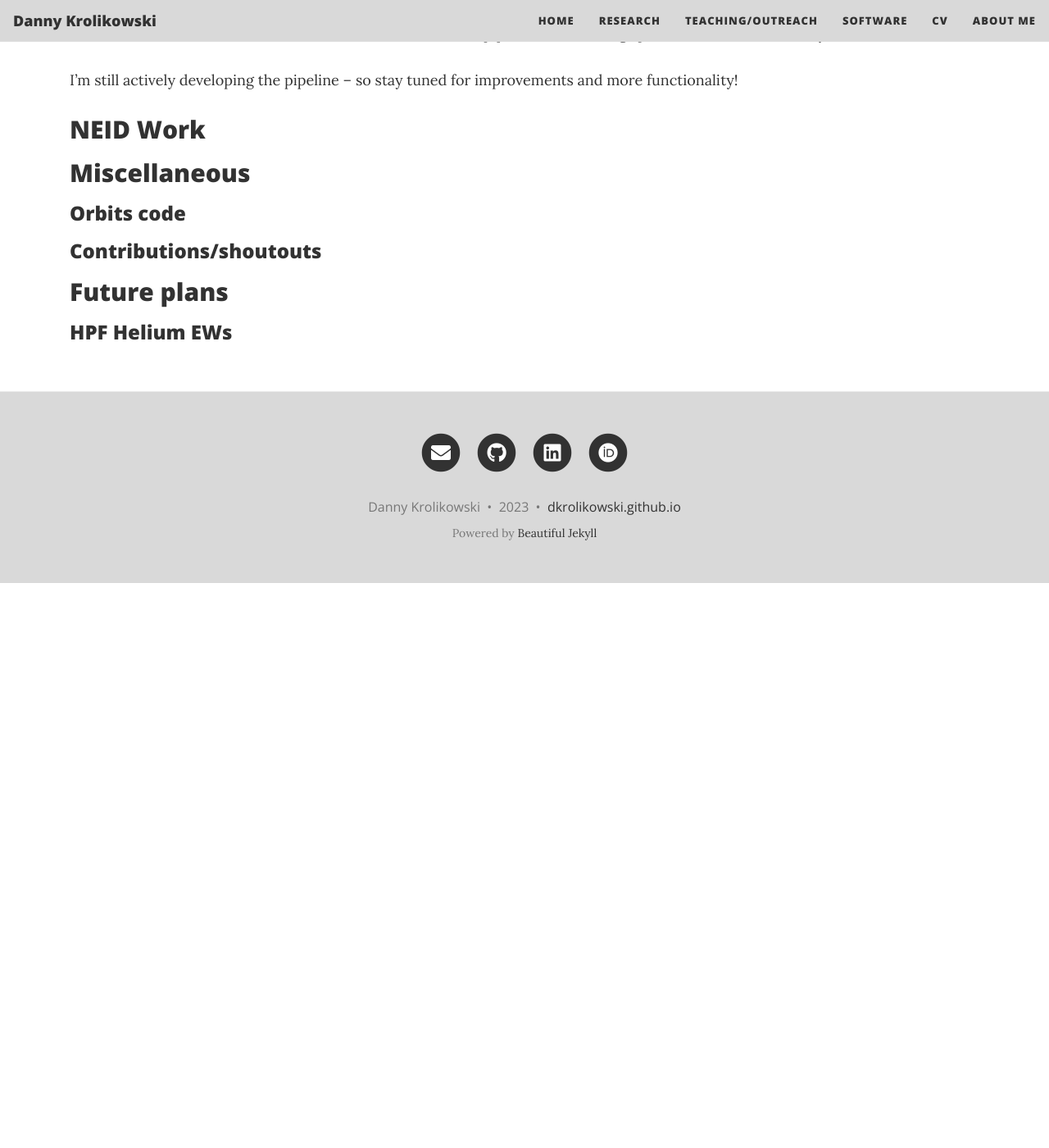
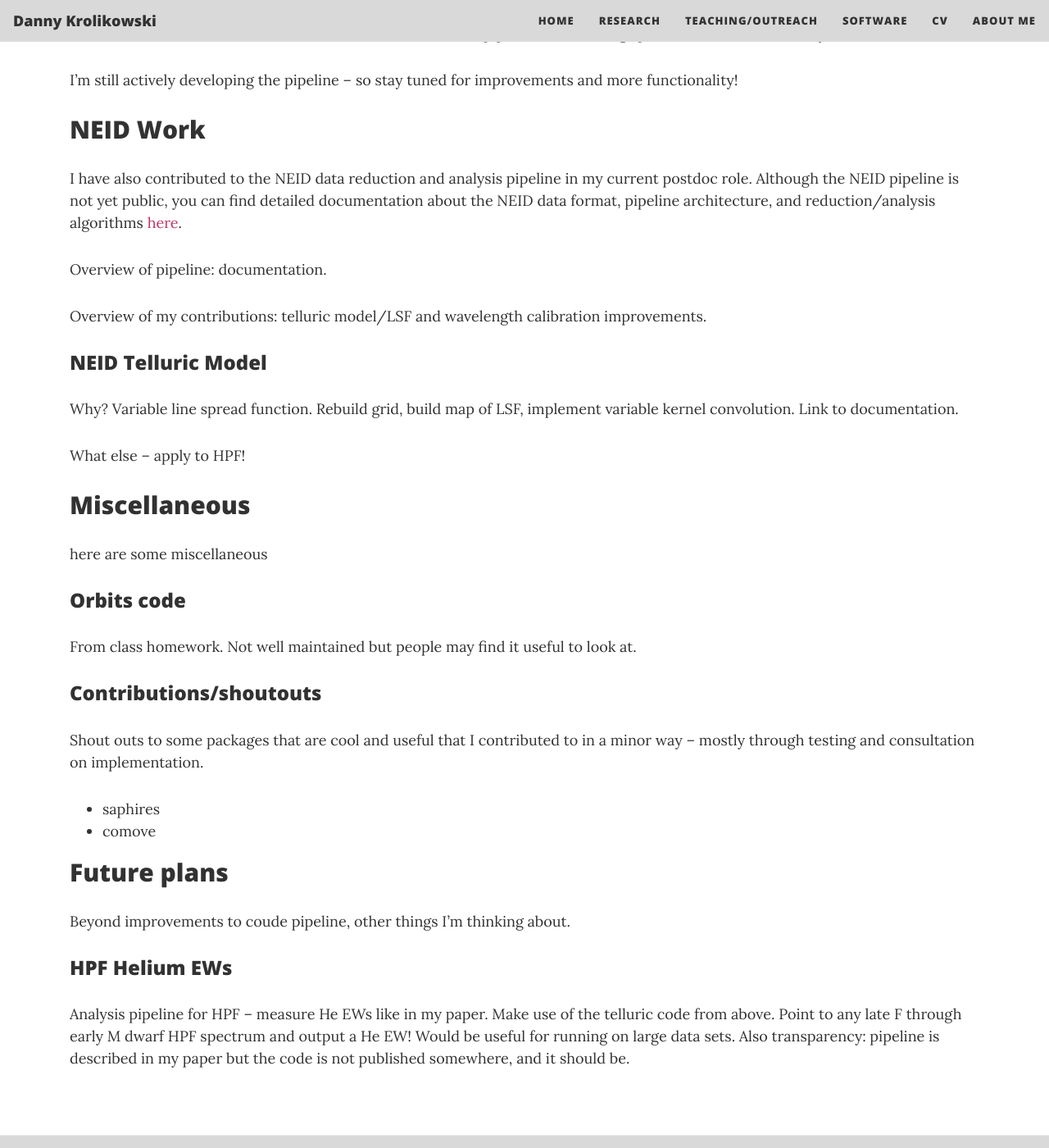
Before and after one commit to dkrolikowski/dkrolikowski.github.io, a Jekyll site: the page built from software.md, in a window 1280 px wide and 1400 px high, scrolled down 1174 px. Shown: the whole window at 82% size. Built offline with Jekyll 4.4.1, drawn with Linux system fonts in a browser that asks for light colours; nearby versions of some CDN libraries; before the commit the page ends 1885 px from its top, so only the background shows below that.

Commit message:
Update software.md
Working on NEID software section

```diff
--- a/software.md
+++ b/software.md
@@ -26,12 +26,37 @@ I'm still actively developing the pipeline -- so stay tuned for improvements and
 
 ## NEID Work
 
+I have also contributed to the NEID data reduction and analysis pipeline in my current postdoc role. Although the NEID pipeline is not yet public, you can find detailed documentation about the NEID data format, pipeline architecture, and reduction/analysis algorithms [here](https://neid.ipac.caltech.edu/docs/NEID-DRP/).
+
+Overview of pipeline: documentation.
+
+Overview of my contributions: telluric model/LSF and wavelength calibration improvements.
+
+### NEID Telluric Model
+
+Why? Variable line spread function. Rebuild grid, build map of LSF, implement variable kernel convolution. Link to documentation.
+
+What else -- apply to HPF!
+
 ## Miscellaneous
+
+here are some miscellaneous
 
 ### Orbits code
 
+From class homework. Not well maintained but people may find it useful to look at.
+
 ### Contributions/shoutouts
+
+Shout outs to some packages that are cool and useful that I contributed to in a minor way -- mostly through testing and consultation on implementation.
+
+  + saphires
+  + comove
 
 ## Future plans
 
+Beyond improvements to coude pipeline, other things I'm thinking about.
+
 ### HPF Helium EWs
+
+Analysis pipeline for HPF -- measure He EWs like in my paper. Make use of the telluric code from above. Point to any late F through early M dwarf HPF spectrum and output a He EW! Would be useful for running on large data sets. Also transparency: pipeline is described in my paper but the code is not published somewhere, and it should be.
```
